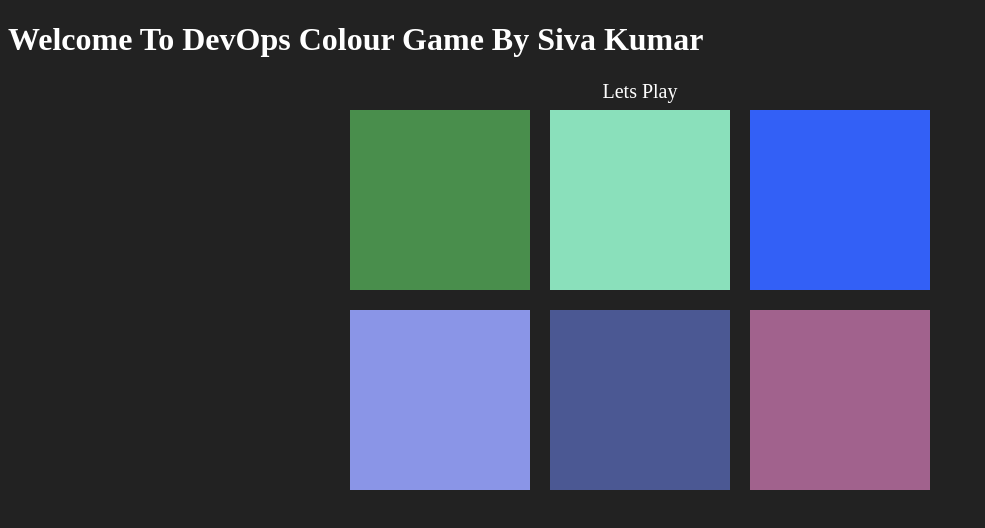
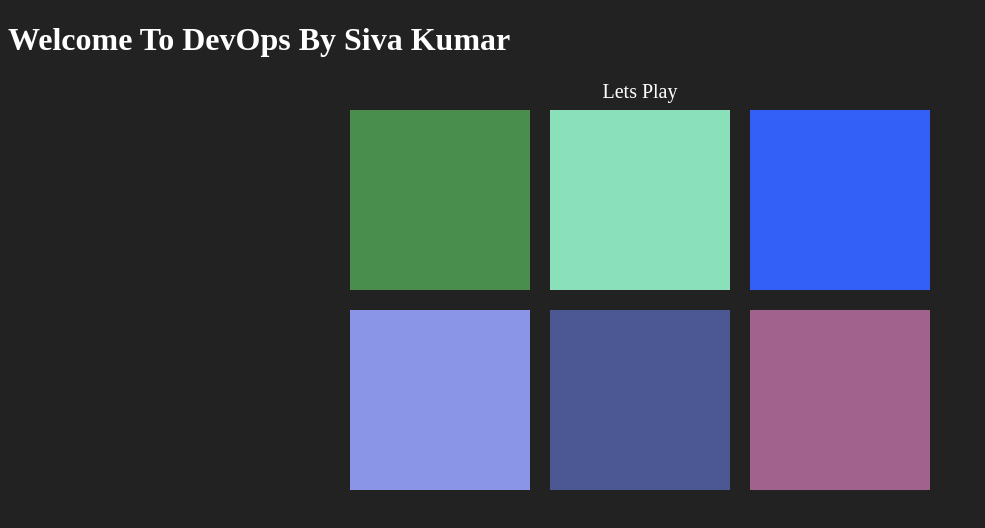
Before and after one commit to SivaKumar2606/webhookjenkinstesting, a plain HTML site: page index.html in a window 1280 px wide. Shown: the whole page, without its empty margins (0-985 px from the left). Drawn offline with Linux system fonts and the light colour scheme.

Commit message:
Update index.html

```diff
--- a/index.html
+++ b/index.html
@@ -8,7 +8,7 @@
 	<title>Color Game</title>
 </head>
 <body>
-	<h1>Welcome To DevOps Colour Game By Siva Kumar</h1>
+	<h1>Welcome To DevOps By Siva Kumar</h1>
 	<div id="smallcont">
 		<div></div>
 		<div id="try1">Lets Play</div>
```
